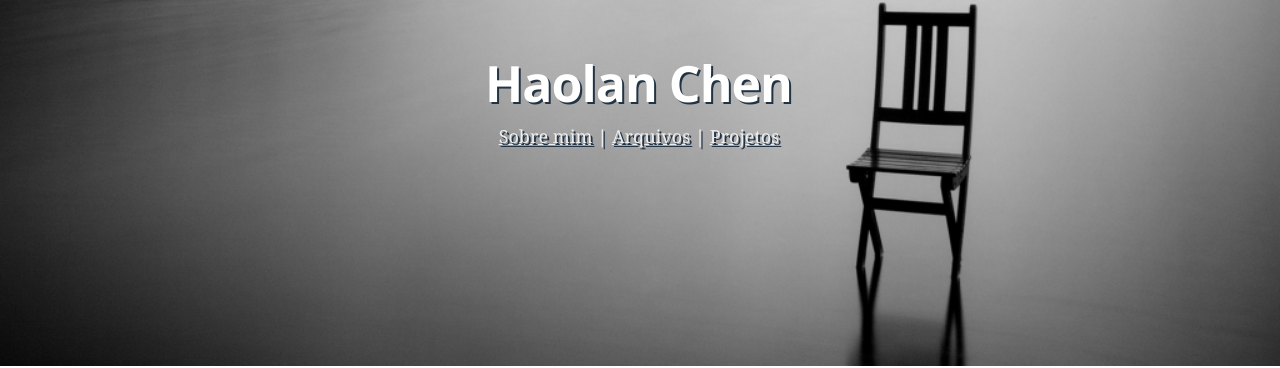
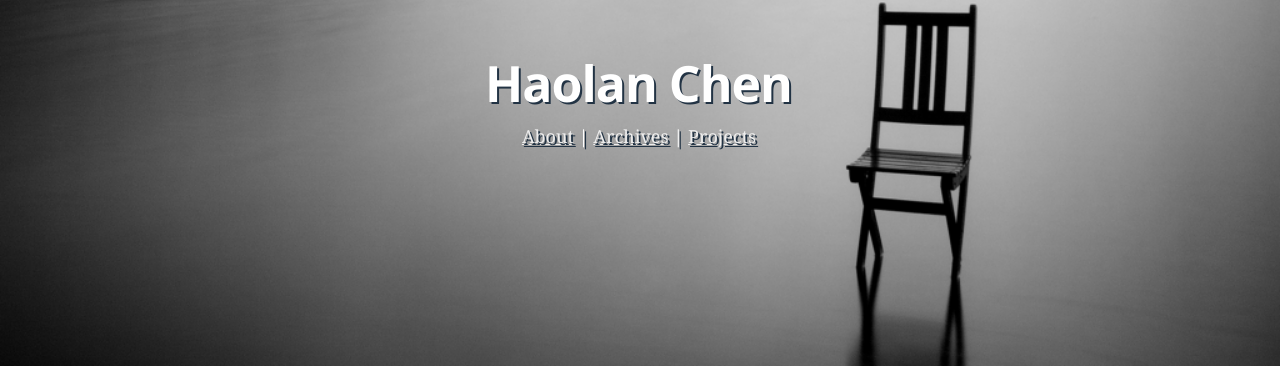
Before and after one commit to foolchan2556/foolchan2556.github.io, a Jekyll site: the page built from index.html, in a window 1280 px wide. Shown: the part 174-542 px from the top of the page. Built offline with Jekyll 4.4.1, drawn with Linux system fonts in a browser that asks for light colours; Markdown is read by kramdown in place of the engine named in the settings; the list of posts is cut into pages by our own code.

Commit message:
update blog

```diff
--- a/archives.html
+++ b/archives.html
@@ -1,7 +1,7 @@
 ---
 layout: page
 title:
-date: "05-01-2015 14:00"
+date: "06-26-2015 09:00"
 author: foolchan2556
 comments: false
 published: true
--- a/index.html
+++ b/index.html
@@ -19,9 +19,9 @@ archives: 'archives.html'
             <h2 class="blog-description">
                 {{ site.description }}
                 {% if page.about %}
-                <a href='{{site.baseurl}}{{ page.about }}'> Sobre mim</a> |
-                {% if page.archives %} <a href='{{ site.baseurl }}{{ page.archives }}'> Arquivos</a>{% endif %} |
-                <a href='projects'> Projetos</a>
+                <a href='{{site.baseurl}}{{ page.about }}'> About</a> |
+                {% if page.archives %} <a href='{{ site.baseurl }}{{ page.archives }}'> Archives</a>{% endif %} |
+                <a href='projects'> Projects</a>
                 {% endif %}
             </h2>
         </div>
```
